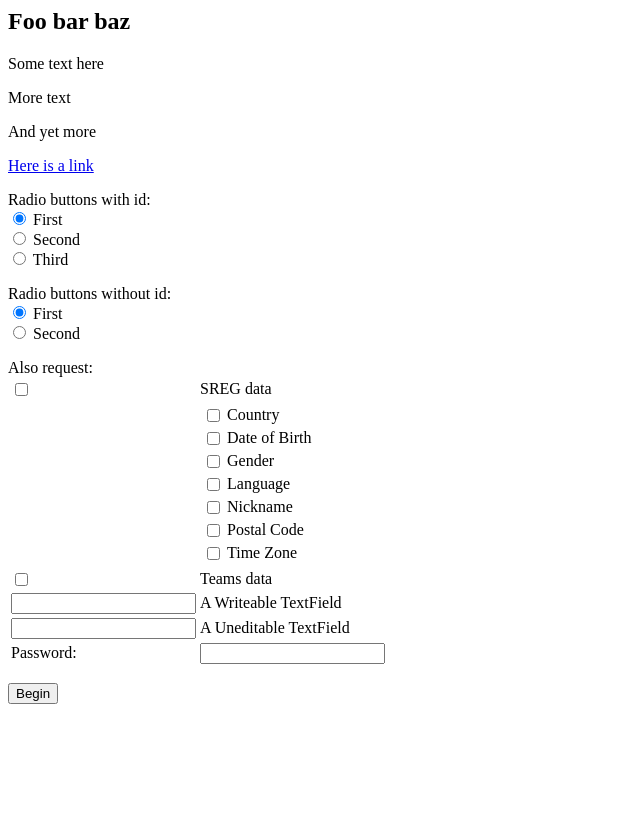
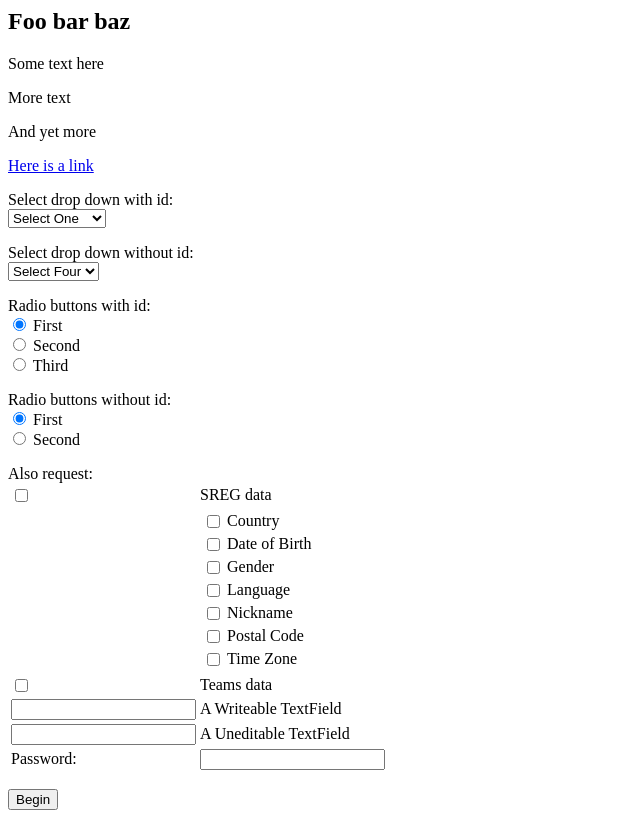
Before and after one commit to Work4Labs/selenium-simple-test, a Python web app: template src/testproject/templates/index.html in a window 1280 px wide. Shown: the whole page, without its empty margins (0-640 px from the left). Before the commit the page ends 704 px from the top, so only its background shows below. Run offline with Jinja, Linux system fonts and the light colour scheme; the template is opened without the code that fills it, so the values that code supplies are empty.

Commit message:
added dropdown content to template for tests

```diff
--- a/src/testproject/templates/index.html
+++ b/src/testproject/templates/index.html
@@ -15,6 +15,24 @@
   <a class="link class 1" id="the_band_link" href="/begin.html">Here is a link</a>
 
   <form method="post" action="/begin">
+
+    <p>
+    Select drop down with id:<br />
+    <select id="select_with_id_1" name="select_with_id">
+      <option value="select_1">Select One</option>
+      <option value="select_2">Select Two</option>
+      <option value="select_3">Select Three</option>
+    </select>
+    </p>
+
+    <p>
+    Select drop down without id:<br />
+    <select name="select_without_id">
+      <option value="select_4">Select Four</option>
+      <option value="select_5">Select Five</option>
+      <option value="select_6">Select Six</option>
+    </select>
+    </p>
 
     <p>
       Radio buttons with id:<br />
```
